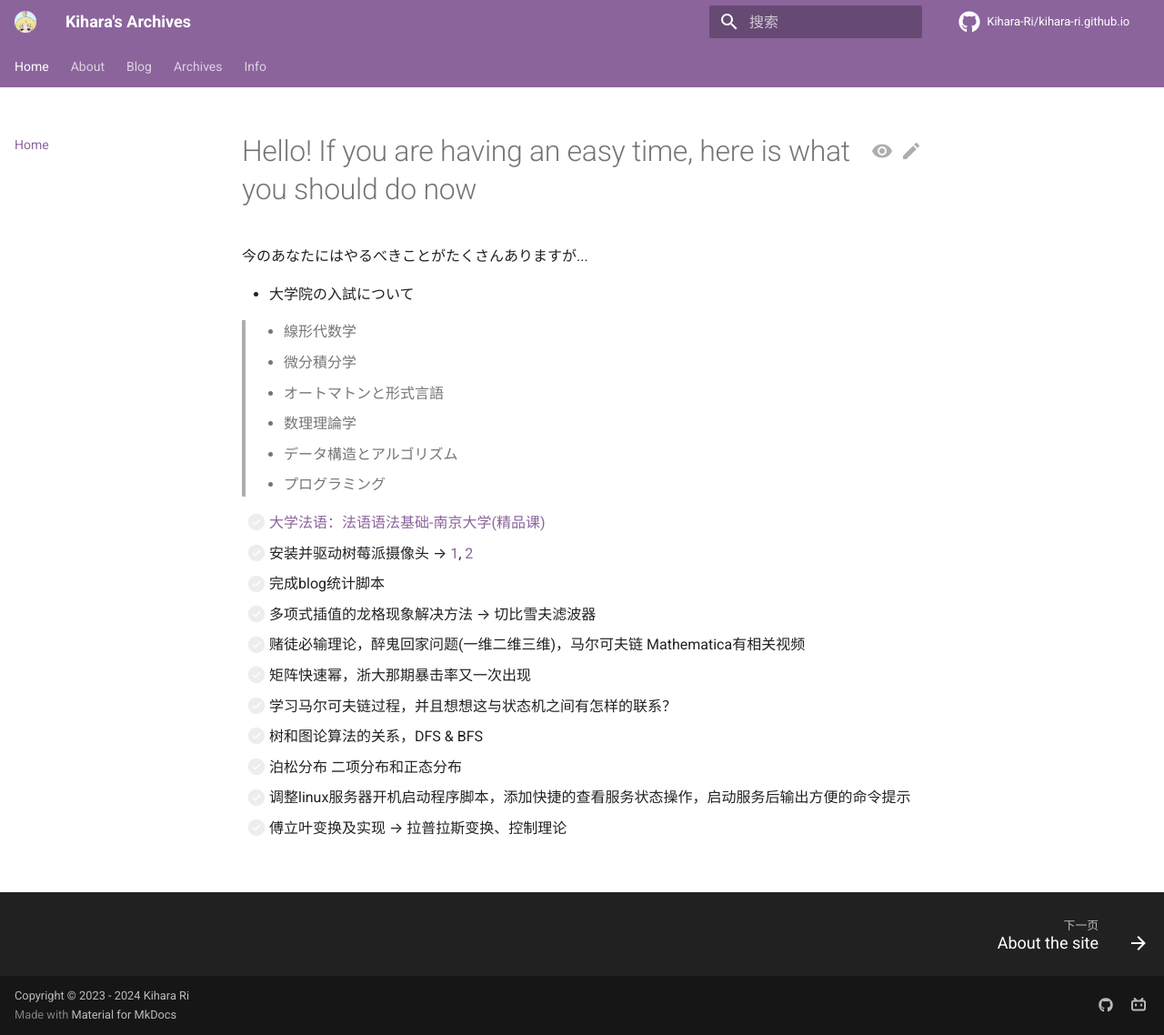
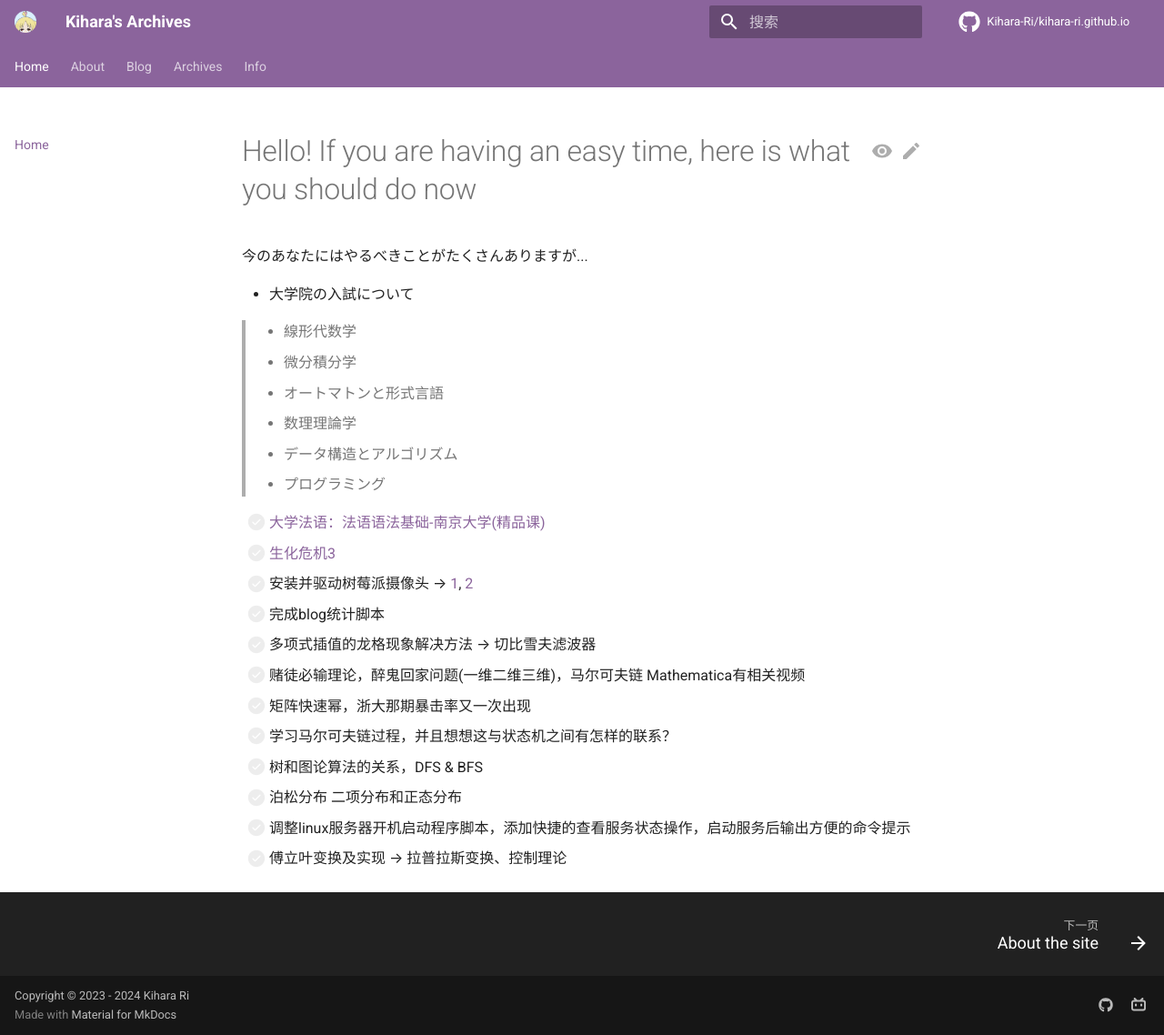
Before and after one commit to Kihara-Ri/kihara-ri.github.io, an MkDocs documentation site: the page built from docs/index.md, in a window 1280 px wide and 1138 px high. Shown: the whole window at 91% size. Built offline with MkDocs 1.6.1 and Material for MkDocs 9.7.7, drawn with Linux system fonts in a browser that asks for light colours; comment, search, counter and statistics services are not loaded.

Commit message:
Update index.md

```diff
--- a/docs/index.md
+++ b/docs/index.md
@@ -12,6 +12,7 @@
 > - プログラミング
 
 - [ ] [大学法语：法语语法基础-南京大学(精品课)](https://www.bilibili.com/video/BV1eT411777z/?p=3&spm_id_from=333.880.my_history.page.click&vd_source=abed696091cea364eece1cf5cb2e843d)
+- [ ] [生化危机3](https://www.bilibili.com/video/BV1z54y1R7Qx?p=9&spm_id_from=pageDriver&vd_source=abed696091cea364eece1cf5cb2e843d)
 - [ ] 安装并驱动树莓派摄像头 --> [1](https://blog.csdn.net/luteresa/article/details/121351377), [2](https://www.waveshare.net/study/portal.php?mod=view&aid=962)
 - [ ] 完成blog统计脚本
 - [ ] 多项式插值的龙格现象解决方法 --> 切比雪夫滤波器
```
